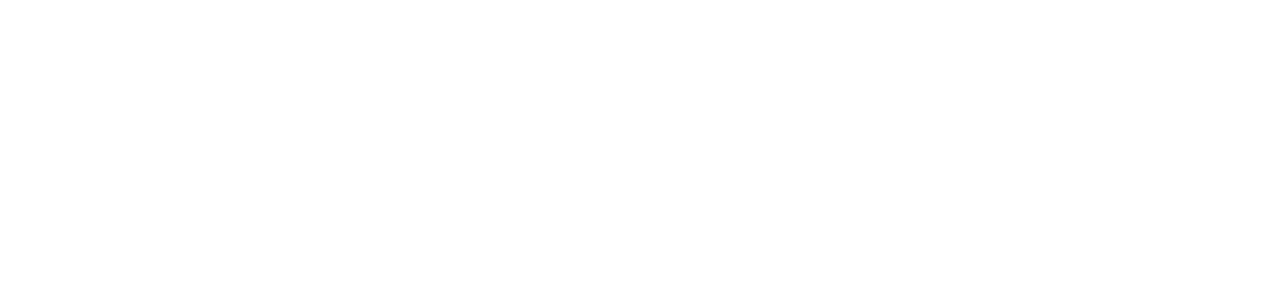
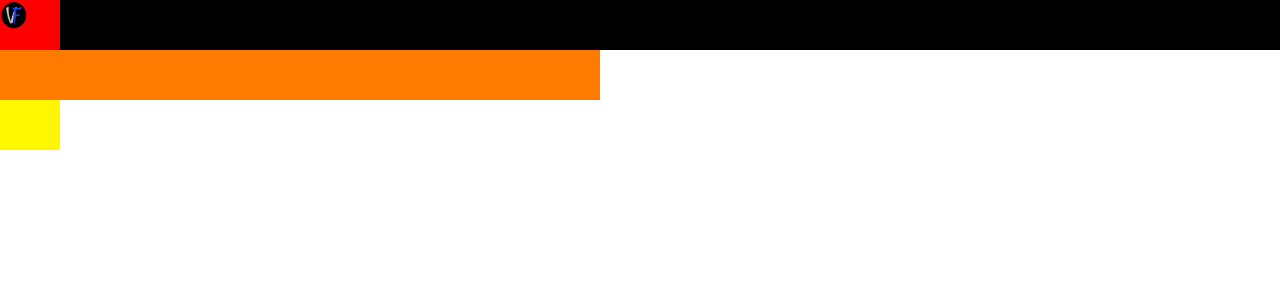
Before and after one commit to GuilhermeZamboni32/Rep-S.A, a React (Vite) app: page / in a window 1280 px wide. Shown: the top 300 px of the page. Built offline with nearby package versions, Linux system fonts and the light colour scheme.

Commit message:
cabeçalho

```diff
--- a/index.html
+++ b/index.html
@@ -2,9 +2,9 @@
 <html lang="en">
   <head>
     <meta charset="UTF-8" />
-    <link rel="icon" type="image/svg+xml" href="/vite.svg" />
+    <link rel="icon" type="image/svg+xml" href="/Vida+Fit.png" />
     <meta name="viewport" content="width=device-width, initial-scale=1.0" />
-    <title>Repositorio da S.A</title>
+    <title>Vida+Fit</title>
   </head>
   <body>
     <div id="root"></div>
--- a/src/App.jsx
+++ b/src/App.jsx
@@ -1,11 +1,10 @@
-
+import Cabecalho from './Components/Cabecalho'
 
 function App() {
 
-
   return (
     <>
-
+     <Cabecalho />
     </>
   )
 }
--- /dev/null
+++ b/src/Components/Cabecalho.css
@@ -0,0 +1,41 @@
+:root{
+    --cor-1: #ffffff;
+    --cor-2: #ff0000;
+    --cor-3: #ff7b00;
+    --cor-4: #fff700;
+    --cor-5: #09ff00;
+    --cor-6: #00fff7;
+    --cor-7: #0400ff;
+    --cor-8: #8000ff;
+    --cor-9: #d400ff;
+    --cor-10: #000000;
+}
+
+.container-cabecalho{
+    background-color: var(--cor-10);
+    color: rgb(0, 0, 0);
+    height: 50px;
+}
+
+    .cabe-esquerda{
+        background-color: var(--cor-2);
+        height: 50px;
+        width: 60px;
+    }
+
+        .logo{
+            height: 30px;
+            width: 30px;
+        }
+
+    .cabe-meio{
+        background-color: var(--cor-3);
+        height: 50px;
+        width: 600px;
+    }
+
+    .cabe-direita{
+        background-color: var(--cor-4);
+        height: 50px;
+        width: 60px;
+    }
--- /dev/null
+++ b/src/Components/Cabecalho.jsx
@@ -0,0 +1,21 @@
+import React from 'react'
+import './Cabecalho.css'
+
+function Cabecalho() {
+  return (
+    <div className='container-cabecalho'>
+            <div className='cabe-esquerda'>
+            <img className='logo' src="Vida+Fit.png" alt="" />
+
+            </div>
+            <div className='cabe-meio'>
+
+            </div>
+            <div className='cabe-direita'>
+
+            </div>
+    </div>
+  )
+}
+
+export default Cabecalho
--- a/src/index.css
+++ b/src/index.css
@@ -0,0 +1,8 @@
+*{
+    margin: 0;
+    padding: 0;
+    box-sizing: border-box;
+  }
+  #root, body, html{
+    height: 100vh;
+  }
```
